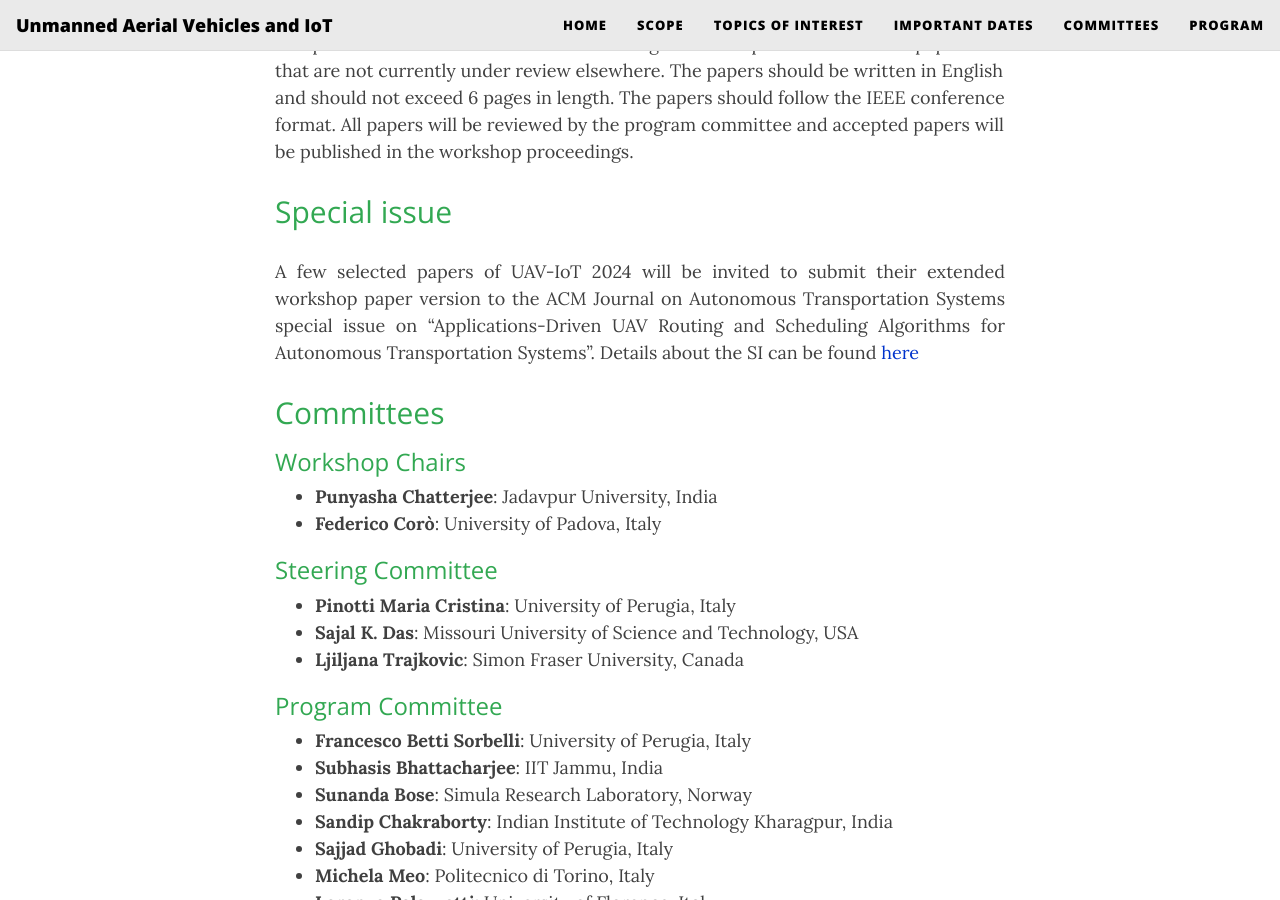
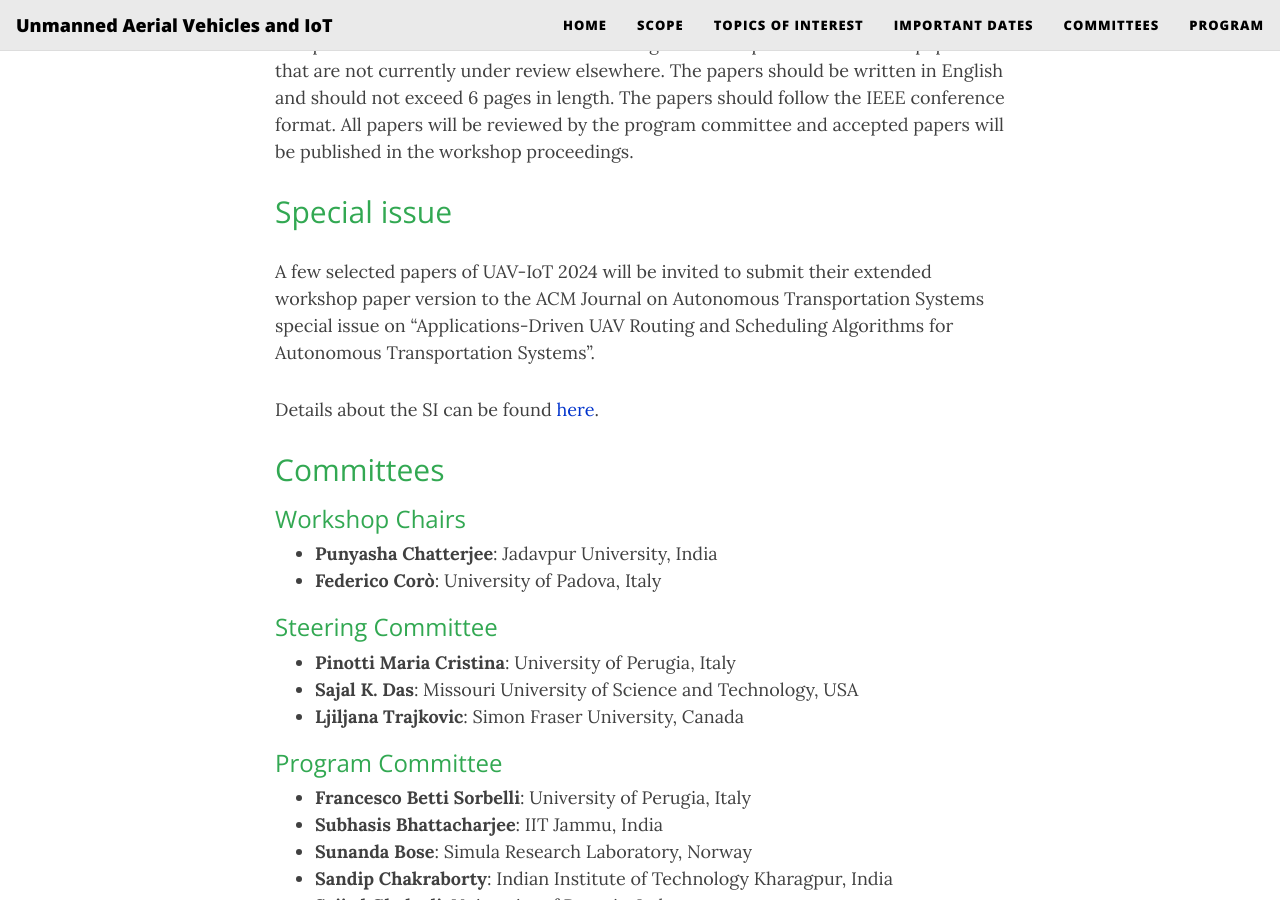
Before and after one commit to IWUAV-IoT/IWUAV-IoT.github.io, a Jekyll site: the page built from index.md, in a window 1280 px wide and 900 px high, scrolled down 2644 px. Built offline with Jekyll 4.4.1, drawn with Linux system fonts in a browser that asks for light colours; nearby versions of some CDN libraries.

```diff
--- a/index.md
+++ b/index.md
@@ -87,7 +87,8 @@ be published in the workshop proceedings.
 {: style="color:#32a852"}
 
 A few selected papers of UAV-IoT 2024 will be invited to submit their extended workshop paper version to the ACM Journal on Autonomous Transportation Systems special issue on "Applications-Driven UAV Routing and Scheduling Algorithms for Autonomous Transportation Systems".
-Details about the SI can be found [here](https://dl.acm.org/pb-assets/static_journal_pages/jats/pdf/ACM_JATS_SI_AD-UAV-RSAATS-1712690492453.pdf)
+
+Details about the SI can be found [here](https://dl.acm.org/pb-assets/static_journal_pages/jats/pdf/ACM_JATS_SI_AD-UAV-RSAATS-1712690492453.pdf).
 {: style="text-align: justify"}
 
 ## Committees
```
